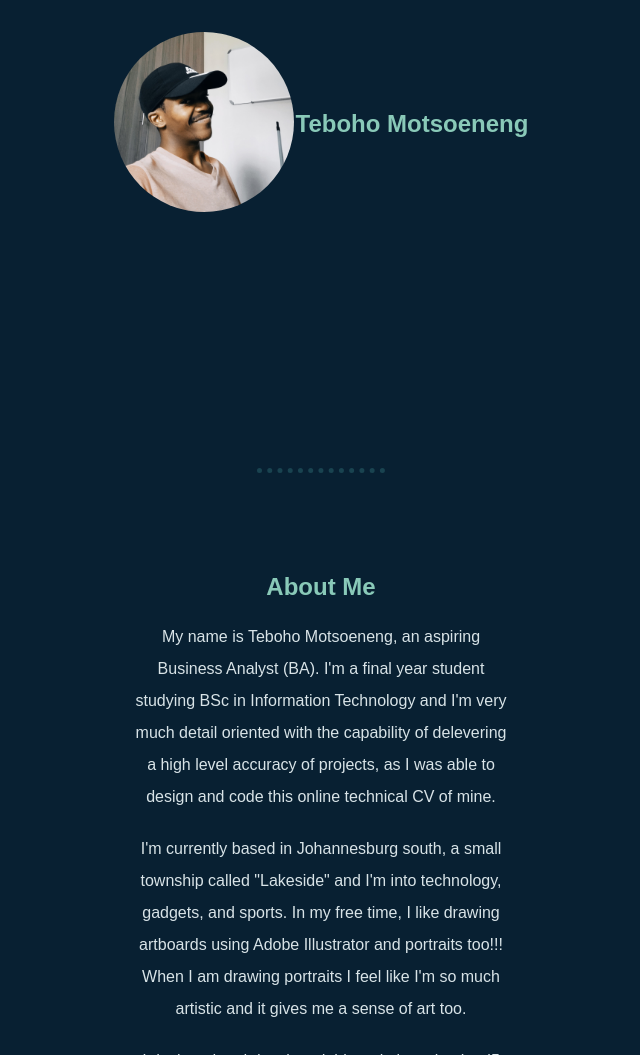
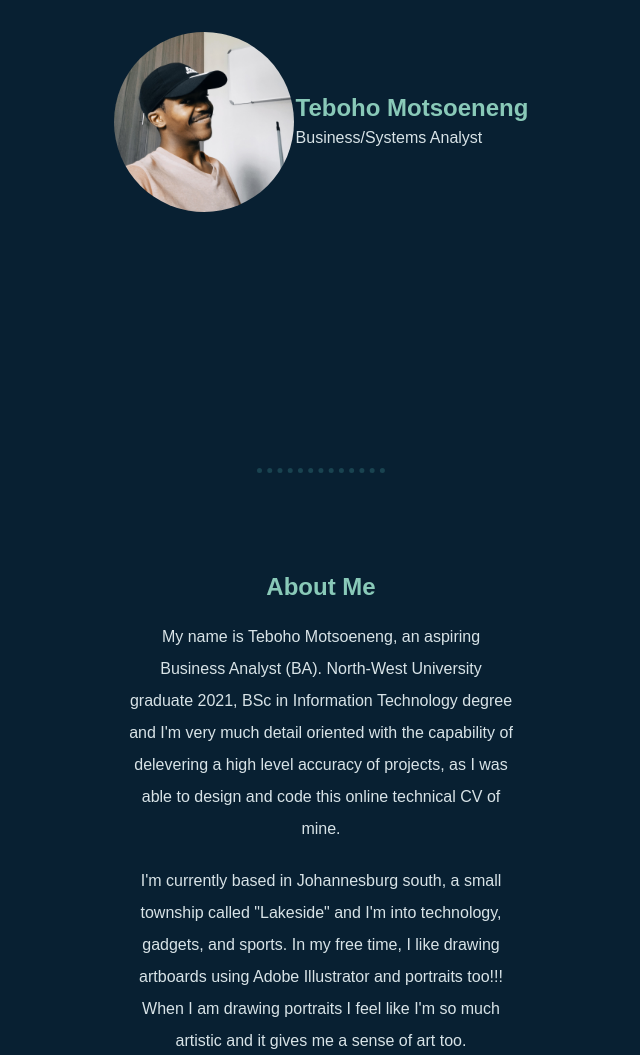
Before and after one commit to MotsoenengTeboho/MotsoenengTeboho.github.io, a plain HTML site: page CV/index.html in a window 1280 px wide. Shown: the part 220-1275 px from the top of the page, without its empty margins (319-959 px from the left). Drawn offline with nearby package versions, Linux system fonts and the light colour scheme.

Commit message:
Update online CV
Just updated my information

```diff
--- a/CV/index.html
+++ b/CV/index.html
@@ -41,7 +41,7 @@
                 </td>
                 <td>
                   <h1>Teboho Motsoeneng</h1>
-                  <p></p>
+                  <p>Business/Systems Analyst</p>
                 </td>
               </tr>
             </table>
@@ -53,8 +53,8 @@
           <div class="divInfo">
             <h2 class="">About Me</h2>
             <p class="introduction">
-              My name is Teboho Motsoeneng, an aspiring Business Analyst (BA). I'm a final
-              year student studying BSc in Information Technology and I'm very much detail
+              My name is Teboho Motsoeneng, an aspiring Business Analyst (BA). North-West University
+              graduate 2021, BSc in Information Technology degree and I'm very much detail
               oriented with the capability of delevering a high level accuracy of projects,
               as I was able to design and code this online technical CV of mine.
             </p>
```
